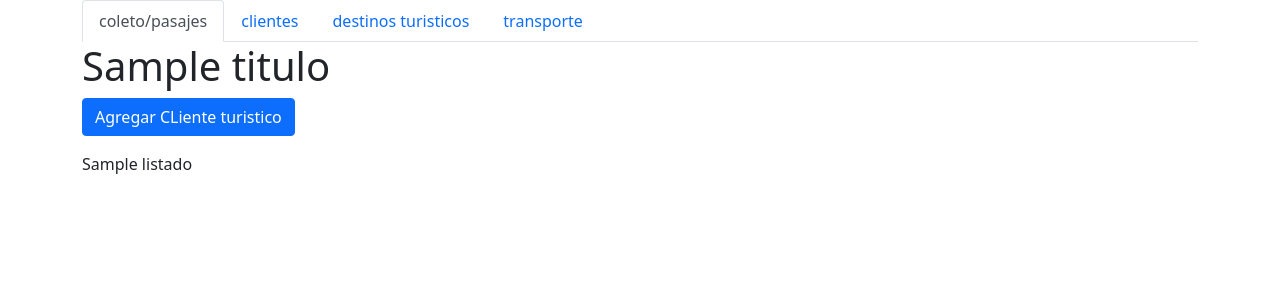
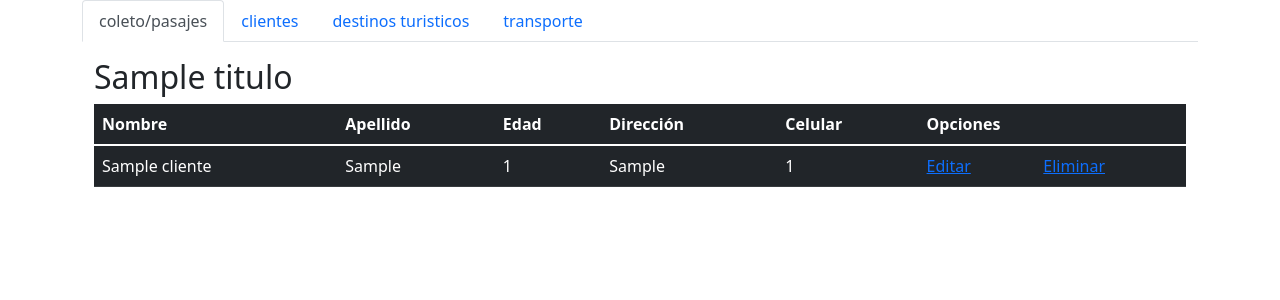
Before and after one commit to ruben777111/sistemadeturismo, a Django app: template proyturismo/templates/cliente/index.html in a window 1280 px wide. Shown: the top 300 px of the page. Run offline with Django 4.2, Linux system fonts and the light colour scheme; tables that the repository leaves empty hold one stand-in row (values such as "Sample post"); the template is opened without the code that fills it: values that come from a table or form of the project are taken from there, most other values are stand-ins (such as "Sample title", 1, 10 or a date in 2020); some libraries are stand-ins or nearby versions.

Commit message:
lista clientes-tranporte 11.04.22

```diff
--- a/proyturismo/templates/cliente/index.html
+++ b/proyturismo/templates/cliente/index.html
@@ -1,19 +1,41 @@
 {% extends "base.html" %}
 
 {% block titulo %}
-lista de destinos turisticos
+{{pestaña}}
 {% endblock %}
 
 {% block contenido %}
-<h1> {{titulo}} </h1>
-<p> <a href="{% url 'creardestinoturistico' %}" class="btn btn-primary" role="button">Agregar CLiente
-        turistico</a> </p>
 
-<table class="table table-striped table-dark">
-    <thead>
-        {% for cliente in clientes %}
-        {{listado}}
-        {% endfor %}
+<div class="container mt-3">
+    <h2>{{titulo}}</h2>
+    <table class="table table-dark">
+        <thead>
+            <tr>
+                <th>Nombre</th>
+                <th>Apellido</th>
+                <th>Edad</th>
+                <th>Dirección</th>
+                <th>Celular</th>
+                <th colspan="2">Opciones</th>
+            </tr>
+        </thead>
+        <tbody>
+
+            {% for cliente in object_list %}
+            <tr>
+                <td>{{ cliente.nombrecliente }}</td>
+                <td>{{ cliente.apellidoscliente }}</td>
+                <td>{{ cliente.edadcliente }}</td>
+                <td>{{ cliente.direccioncliente }}</td>
+                <td>{{ cliente.celularcliente }}</td>
+                <td><a href="">Editar</a></td>
+                <td><a href="">Eliminar</a></td>
+
+            </tr>
+
+            {% endfor %}
+
         </tbody>
-</table>
+    </table>
+</div>
 {% endblock %}
--- a/proyturismo/urls.py
+++ b/proyturismo/urls.py
@@ -3,6 +3,7 @@ from . import views
 
 from django.conf import settings
 from django.contrib.staticfiles.urls import static
+from proyturismo.views import transporte, clientes
 
 urlpatterns=[
     path('',views.login,name='login'),
@@ -16,8 +17,11 @@ urlpatterns=[
 
     path('boleto',views.boleto,name='boleto'),
 
+    # Cliente
+    path('cliente/', clientes.as_view(), name='cliente'),
 
-    path('cliente/', views.clientes, name='cliente')
+    # Transporte
+    path('transporte/', transporte.as_view(), name='transporte' ),
 
 
 ]+ static(settings.MEDIA_URL, document_root=settings.MEDIA_ROOT)
```
Also changed, not shown: proyturismo/templates/transporte/index.html (+38 -0 lines), proyturismo/views.py (+14 -7 lines).
